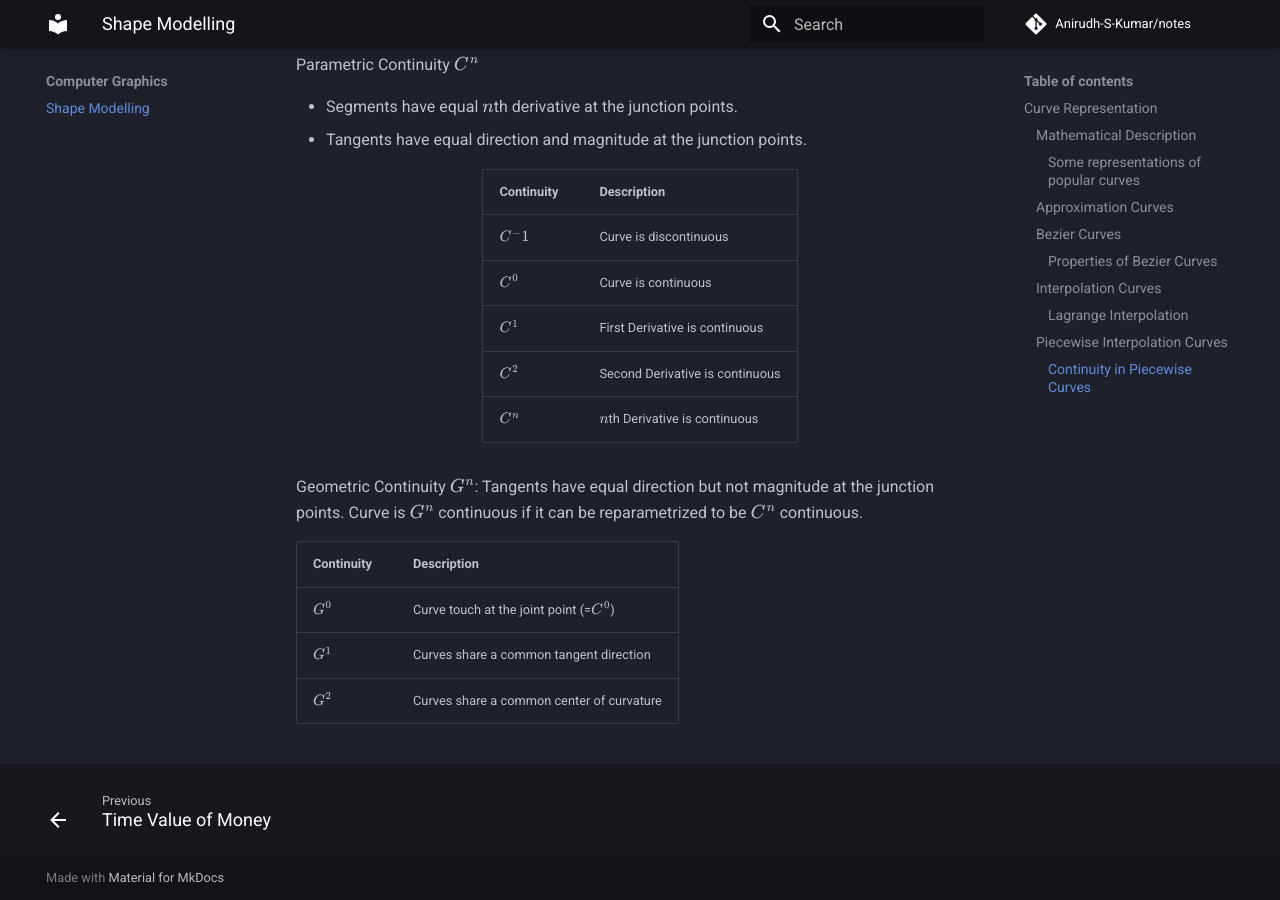
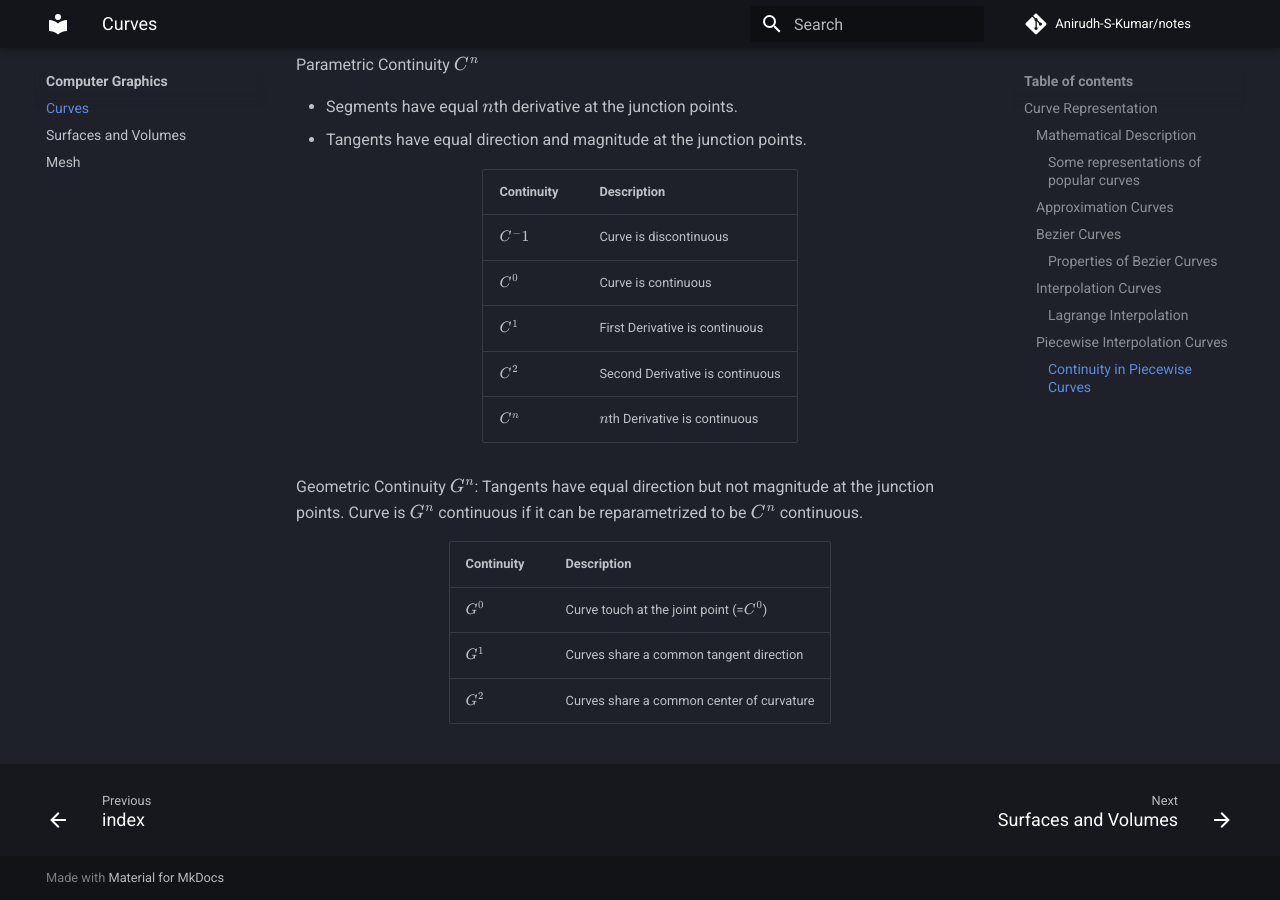
Before and after one commit to Anirudh-S-Kumar/notes, an MkDocs documentation site: the page built from docs/cg/curves.md, in a window 1280 px wide and 900 px high, scrolled down 5598 px. Built offline with MkDocs 1.6.1 and Material for MkDocs 9.7.7, drawn with Linux system fonts in a browser that asks for light colours; comment, search, counter and statistics services are not loaded; some of the changed text lies outside the part shown.

Commit message:
restructured things around a bit

```diff
--- a/docs/cg/shape_modelling.md
+++ b/docs/cg/curves.md
@@ -142,8 +142,11 @@ Parametric Continuity $C^n$
 </div>
 Geometric Continuity $G^n$: Tangents have equal direction but not magnitude at the junction points. Curve is $G^n$ continuous if it can be reparametrized to be $C^n$ continuous.
 
+<div class="center-table" markdown>
+
 | Continuity | Description |
 |------------|-------------|
 | $G^0$ | Curve touch at the joint point (=$C^0$) |
 | $G^1$ | Curves share a common tangent direction |
 | $G^2$ | Curves share a common center of curvature |
+</div>
--- a/mkdocs.yml
+++ b/mkdocs.yml
@@ -71,5 +71,9 @@ markdown_extensions:
 nav:
   - Foundations of Finance:
     - Time Value of Money: ff/time_value_money.md
+
   - Computer Graphics:
-    - Shape Modelling: cg/shape_modelling.md
+    - index: cg/index.md
+    - Curves: cg/curves.md
+    - Surfaces and Volumes: cg/surfaces.md
+    - Mesh: cg/mesh.md
```
Also changed, not shown: docs/cg/index.md (added, +3 -0 lines), docs/cg/surfaces.md (added, +29 -0 lines), docs/cg/mesh.md (added).
